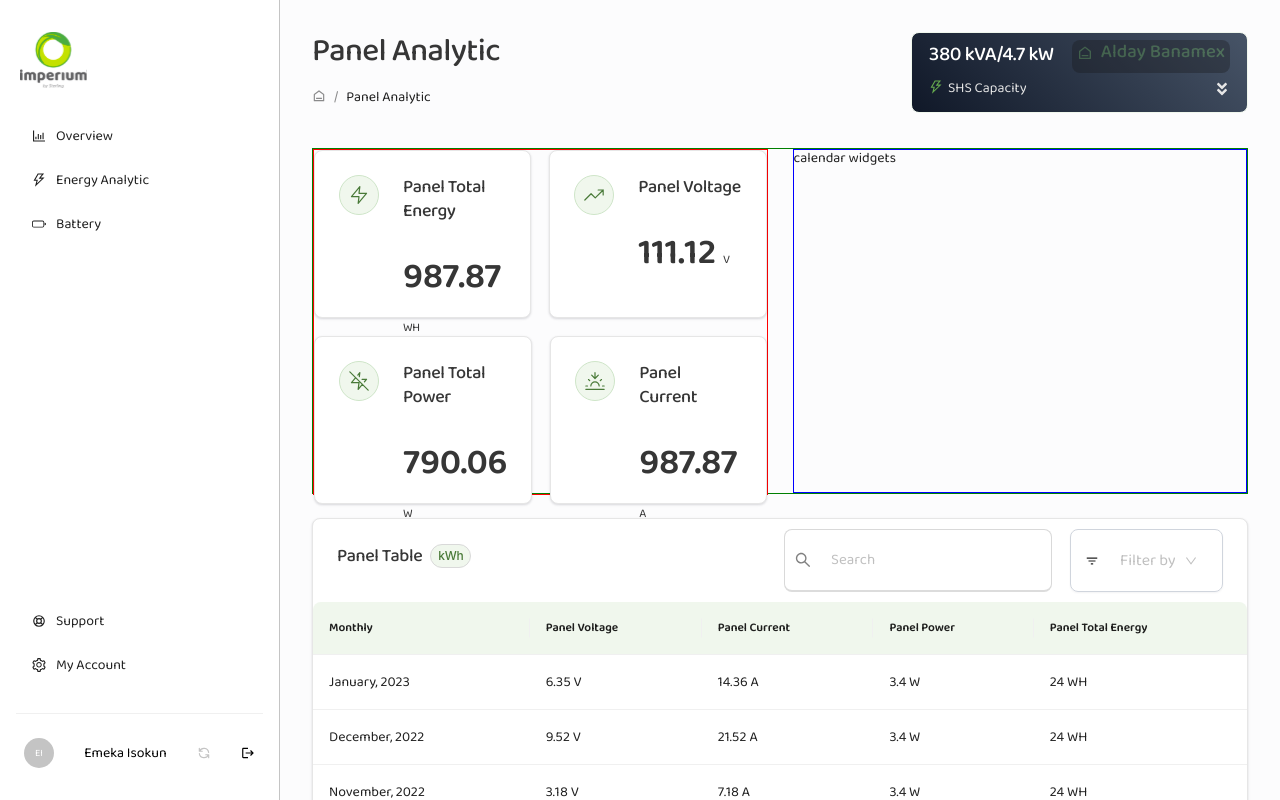
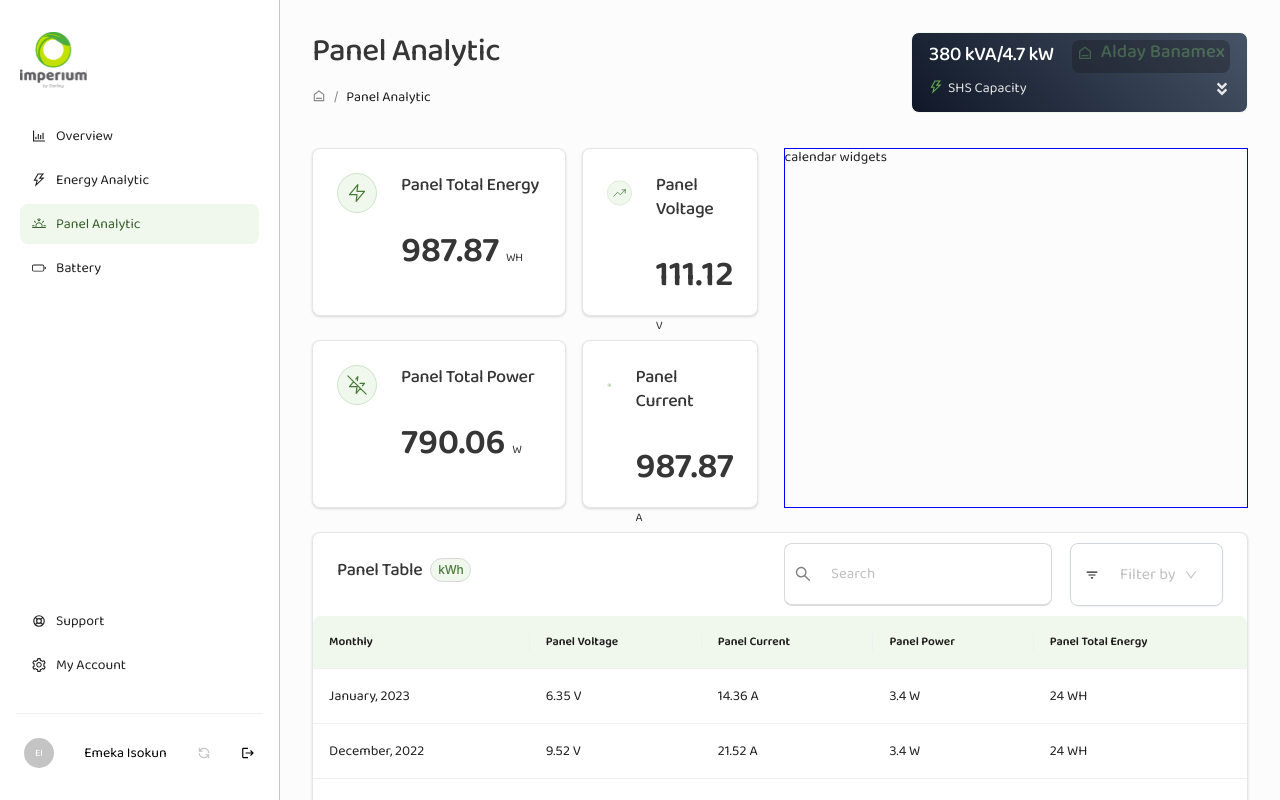
Before and after one commit to WYRE-ENERGIES/imperium-frontend, a React (Create React App) app: page /panel-analytic in a window 1280 px wide. Shown: the top 800 px of the page. Built offline with nearby package versions, Linux system fonts and the light colour scheme.

Commit message:
add panel display

```diff
--- a/src/components/SideBar/Sidebar.jsx
+++ b/src/components/SideBar/Sidebar.jsx
@@ -22,11 +22,11 @@ const items = [
     title: 'Energy Analytic',
     linkTo: '/energy-analytic',
   },
-  // {
-  //   icon: BsSunset,
-  //   title: 'Panel Analytic',
-  //   linkTo: '/panel-analytic',
-  // },
+  {
+    icon: BsSunset,
+    title: 'Panel Analytic',
+    linkTo: '/panel-analytic',
+  },
   {
     icon: BsBattery,
     title: 'Battery',
--- a/src/components/Widget/Panel/Panel.jsx
+++ b/src/components/Widget/Panel/Panel.jsx
@@ -1,3 +1,5 @@
+import { Col, Row } from 'antd'
+
 import React from 'react'
 import Widget from '../Widget/Widget'
 import classes from './panel.module.scss'
@@ -13,9 +15,23 @@ const PanelWidgets = () => {
       valueCurrency={data.valueCurrency}
     />
   ))
+
   return (
     <div className={classes.Panel}>
-      <div className={classes.Panel__widgets}>{widgets}</div>
+      <Row gutter={[16, 24]} className={classes.Panel__widgets}>
+        <Col className="gutter-row" span={14}>
+          {widgets[0]}
+        </Col>
+        <Col className="gutter-row" span={10}>
+          {widgets[1]}
+        </Col>
+        <Col className="gutter-row" span={14}>
+          {widgets[2]}
+        </Col>
+        <Col className="gutter-row" span={10}>
+          {widgets[3]}
+        </Col>
+      </Row>
       <div className={classes.Panel__calendar}>calendar widgets</div>
     </div>
   )
--- a/src/components/Widget/Panel/panel.module.scss
+++ b/src/components/Widget/Panel/panel.module.scss
@@ -1,26 +1,12 @@
 .Panel {
-  border: 1px solid green;
   display: flex;
   flex: 1;
   justify-content: space-between;
   gap: 25px;
-  height: 346px;
+  height: fit-content;
 
   & > * {
     flex: 1;
-  }
-
-  &__widgets {
-    border: 1px solid red;
-    display: flex;
-    justify-content: space-between;
-    gap: 18px;
-    flex-wrap: wrap;
-    height: inherit;
-
-    & > *{
-      flex: 1;
-    }
   }
 
   &__calendar {
```
